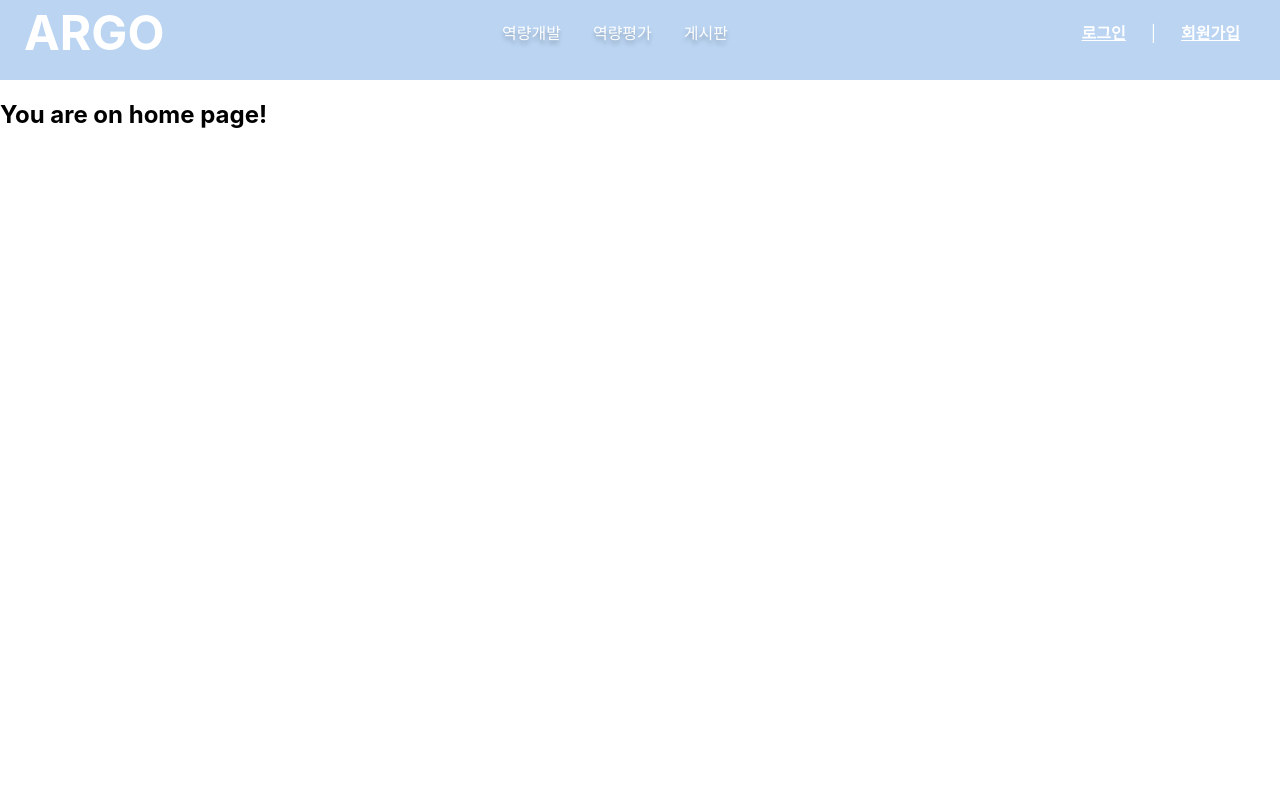
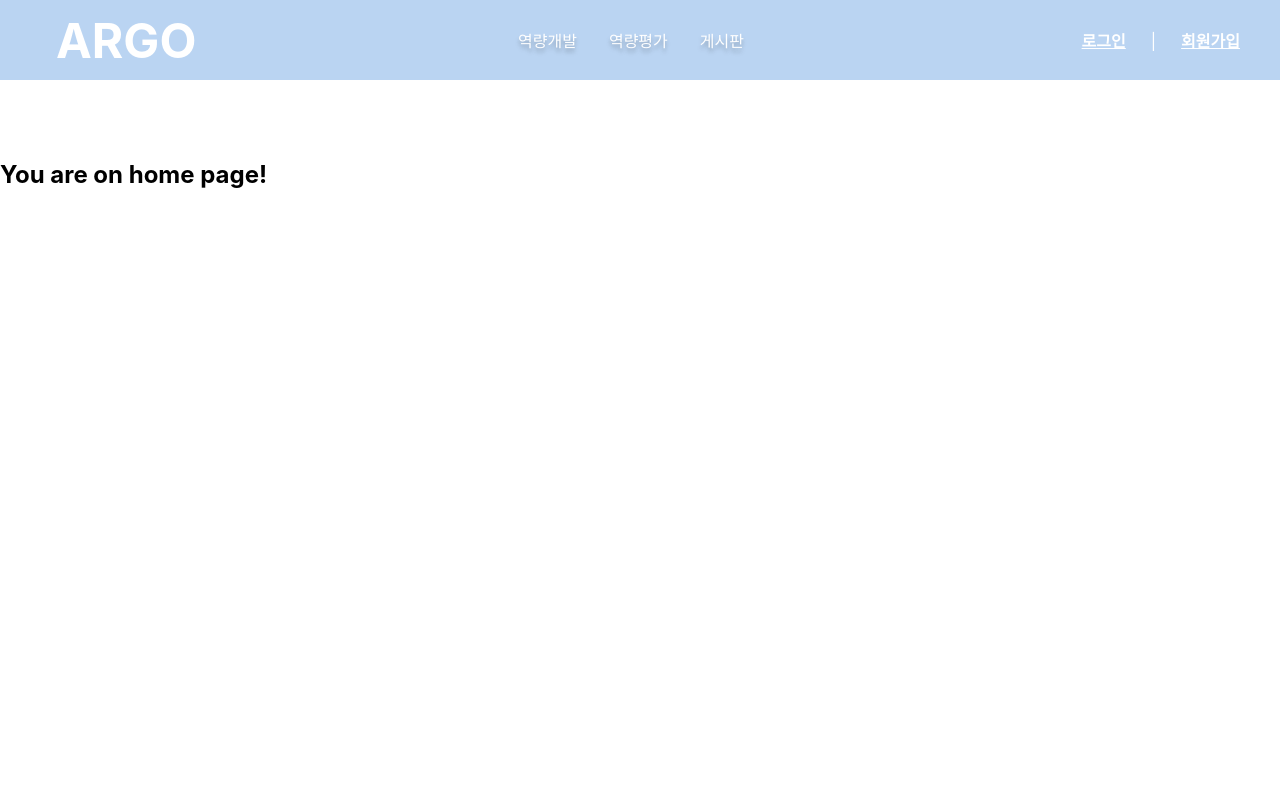
Before and after one commit to bonbi0604/argo, a React (Create React App) app in the folder frontend/: page / in a window 1280 px wide. Shown: the top 800 px of the page. Built offline with nearby package versions, Linux system fonts and the light colour scheme; the HTML template or start-up script is replaced by a standard one.

Commit message:
헤더 위치 고정 방법 수정 및 겹치지 않도록 body 전체에 상단 패딩 추가

```diff
--- a/frontend/src/components/HeaderMenu.css
+++ b/frontend/src/components/HeaderMenu.css
@@ -1,15 +1,18 @@
 .header-menu {
   background-color: rgba(157, 194, 237, 0.7);
+  padding: 1rem;
   color: white;
   position: fixed;
   width: 100%;
   z-index: 1000;
-  margin-top: -1.5rem;
+  top: 0;
+  left: 0;
 }
 
 .header-container {
+  max-width: 1200px;
   display: flex;
-  margin: 2rem 1.5rem 1.5rem 1.5rem;
+  margin: 0 auto;
   height: 3rem;
   justify-content: space-between;
   align-items: center;
--- a/frontend/src/index.css
+++ b/frontend/src/index.css
@@ -1,5 +1,6 @@
 body {
   margin: 0;
+  padding-top: 5rem;
   display: flex;
   flex-direction: column;
   font-family: -apple-system, BlinkMacSystemFont, 'Segoe UI', 'Roboto', 'Oxygen',
--- a/frontend/src/views/homePage.js
+++ b/frontend/src/views/homePage.js
@@ -10,7 +10,6 @@ const Home = () => {
 
   return (
     <>
-    <div height="5rem" padding-top="5rem" margin-bottom="5rem">&nbsp;</div>
     <div className="main-section">
       <section>
         {/* user가 존재하는 경우 UserInfo 컴포넌트를 렌더링합니다. */}
```
